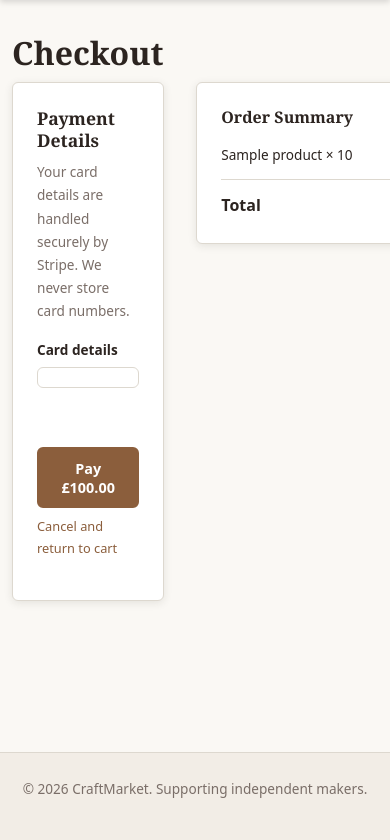
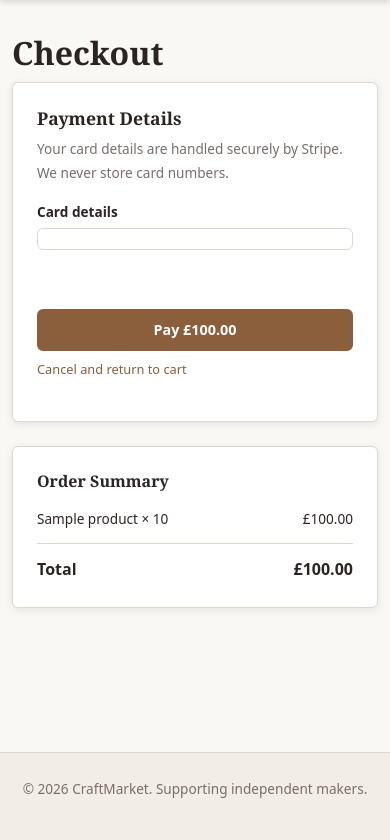
Before and after one commit to MHussainGit/Milestone-Project-4--craft-market, a Django app: page /checkout/orders/1/resume/ in a window 390 px wide; the page is wider, and only the part inside the window is pictured. Shown: the part 40-880 px from the top of that part. Run offline with Django 4.2, Linux system fonts and the light colour scheme; a user stored in the database is signed in; tables that the repository leaves empty hold one stand-in row (values such as "Sample post"); some libraries are stand-ins or nearby versions.

Commit message:
Fix responsive layout for password, product, and checkout pages

```diff
--- a/accounts/urls.py
+++ b/accounts/urls.py
@@ -2,6 +2,7 @@ from django.contrib.auth import views as auth_views
 from django.urls import path
 
 from . import views
+from .forms import StyledPasswordResetForm, StyledSetPasswordForm
 
 urlpatterns = [
     path("register/", views.register_view, name="register"),
@@ -13,7 +14,8 @@ urlpatterns = [
     path(
         "password-reset/",
         auth_views.PasswordResetView.as_view(
-            extra_context={"title": "Reset Password"}
+            form_class=StyledPasswordResetForm,
+            extra_context={"title": "Reset Password"},
         ),
         name="password_reset",
     ),
@@ -24,7 +26,9 @@ urlpatterns = [
     ),
     path(
         "password-reset/<uidb64>/<token>/",
-        auth_views.PasswordResetConfirmView.as_view(),
+        auth_views.PasswordResetConfirmView.as_view(
+            form_class=StyledSetPasswordForm
+        ),
         name="password_reset_confirm",
     ),
     path(
--- a/checkout/templates/checkout/checkout.html
+++ b/checkout/templates/checkout/checkout.html
@@ -9,7 +9,7 @@
 <div class="container">
   <h1>Checkout</h1>
 
-  <div style="display:grid;grid-template-columns:1fr 340px;gap:2rem;align-items:start">
+  <div class="checkout-grid">
 
     <div>
       {% if not payment_step %}
--- a/static/css/styles.css
+++ b/static/css/styles.css
@@ -323,6 +323,22 @@ ul, ol { padding-left: 1.5rem; margin-bottom: 1rem; }
   align-items: start;
 }
 
+/* ── Product detail layout ────────────────────────────────────────────────── */
+.book-detail-grid {
+  display: grid;
+  grid-template-columns: 260px 1fr;
+  gap: 2.5rem;
+  align-items: start;
+}
+
+/* ── Checkout layout ──────────────────────────────────────────────────────── */
+.checkout-grid {
+  display: grid;
+  grid-template-columns: 1fr 340px;
+  gap: 2rem;
+  align-items: start;
+}
+
 /* ── Table ────────────────────────────────────────────────────────────────── */
 .table-wrap { width: 100%; overflow-x: auto; -webkit-overflow-scrolling: touch; }
 
@@ -512,6 +528,14 @@ ul, ol { padding-left: 1.5rem; margin-bottom: 1rem; }
   .search-form { flex-direction: column; }
   .profile-grid { grid-template-columns: 1fr; }
 
+  /* Product detail: stack image above details */
+  .book-detail-grid { grid-template-columns: 1fr; gap: 1.5rem; }
+  .book-detail-grid aside { max-width: 320px; margin: 0 auto; }
+
+  /* Checkout: stack order summary below the form, full width */
+  .checkout-grid { grid-template-columns: 1fr; gap: 1.5rem; }
+  .checkout-grid .btn { width: 100%; }
+
   /* Stacked-card layout: each row becomes a labelled card */
   .table-stacked thead {
     position: absolute;
--- a/store/templates/store/product_detail.html
+++ b/store/templates/store/product_detail.html
@@ -9,7 +9,7 @@
     <span aria-current="page">{{ product.title }}</span>
   </nav>
 
-  <div style="display:grid;grid-template-columns:260px 1fr;gap:2.5rem;align-items:start" class="book-detail-grid">
+  <div class="book-detail-grid">
     <aside>
       {% if product.image_url %}
         <img src="{{ product.image_src }}" alt="{{ product.title }}"
```
Also changed, not shown: accounts/forms.py (+16 -1 lines).
